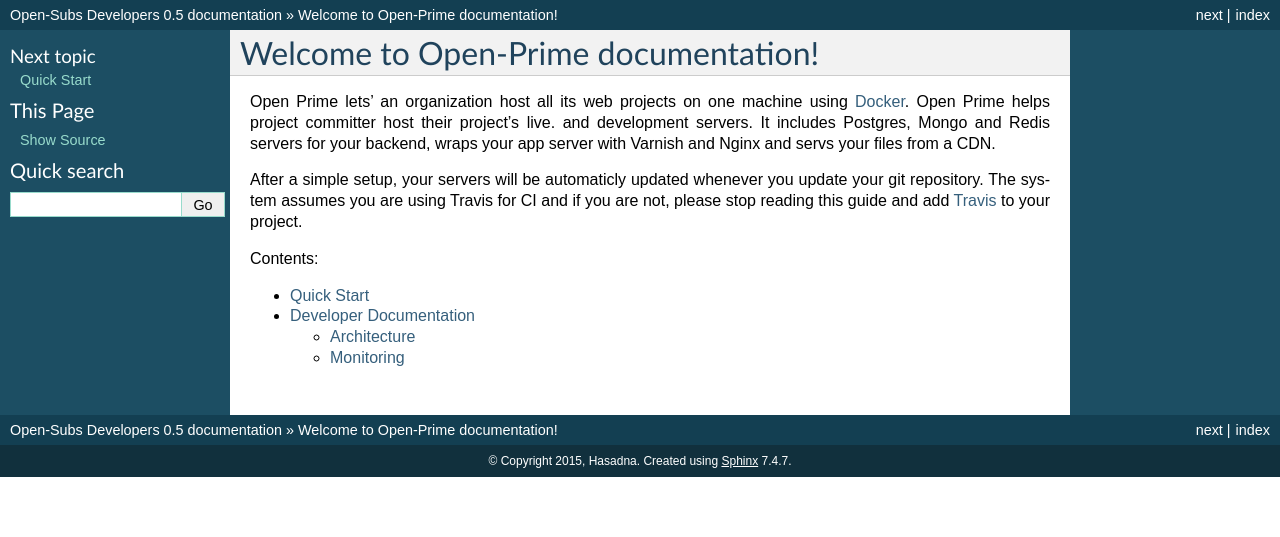
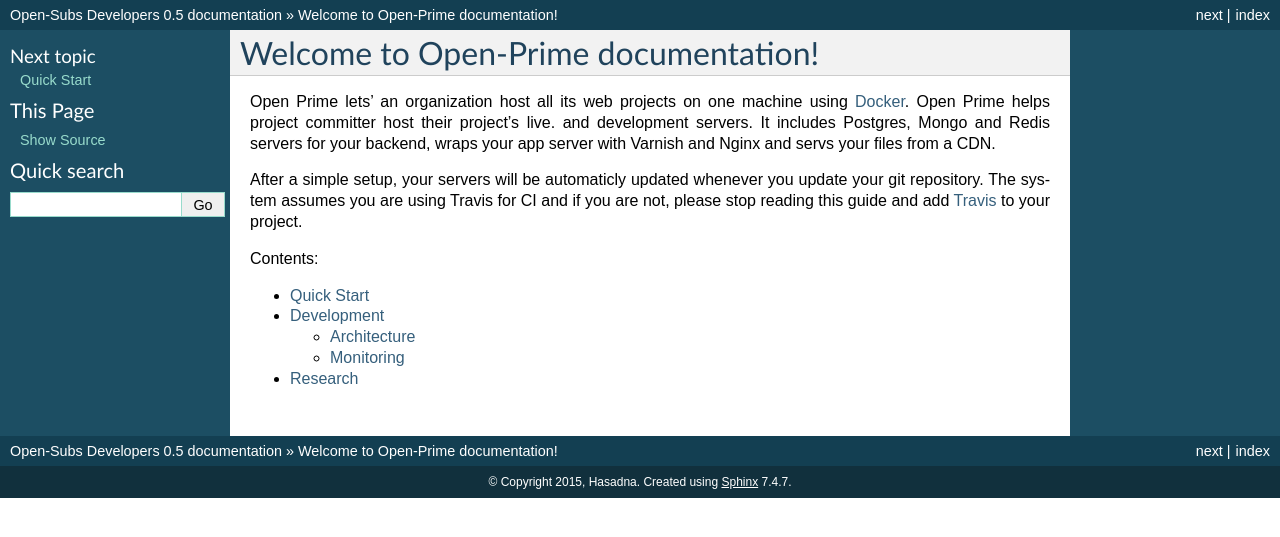
Before and after one commit to hasadna/Open-Prime, a Sphinx documentation site: the page built from docs/source/index.rst, in a window 1280 px wide. Shown: the top 537 px of the page. Built offline with Sphinx 7.4.7, drawn with Linux system fonts in a browser that asks for light colours.

Commit message:
adding research and a bit of order

```diff
--- a/docs/source/developer.rst
+++ b/docs/source/development.rst
@@ -1,8 +1,8 @@
-Developer Documentation
-=======================
+Development
+===========
 
 Open Prime lets' an organization host all its web projects
-in on one machine using Docker_.
+in on one machine using Docker_ containers.
 
 .. note:: if you're ready to contribute, check out our board_.
 
--- a/docs/source/index.rst
+++ b/docs/source/index.rst
@@ -19,7 +19,8 @@
     :maxdepth: 2
 
     quick_start
-    developer
+    development
+    research
 
 .. _Travis: http://travis-ci.com
 .. _Docker: https://docker.com
--- /dev/null
+++ b/docs/source/research.rst
@@ -0,0 +1,6 @@
+Research
+========
+
+1. some thought should go into pure data containers, so that database containers are not storing their data directly
+2. https://github.com/joyent/sdc/#smartdatacenter1
+3. https://github.com/joyent/manta/#manta-object-storage-with-integrated-compute
```
